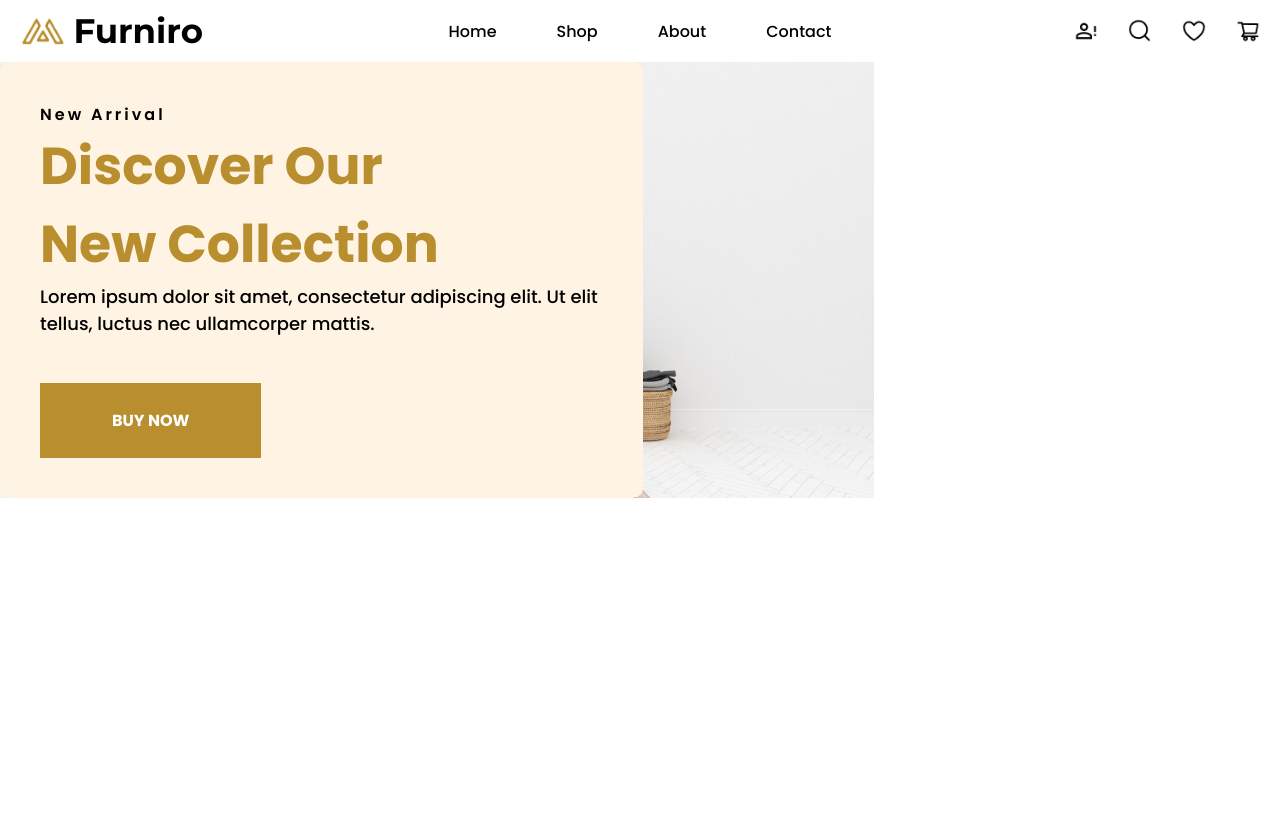
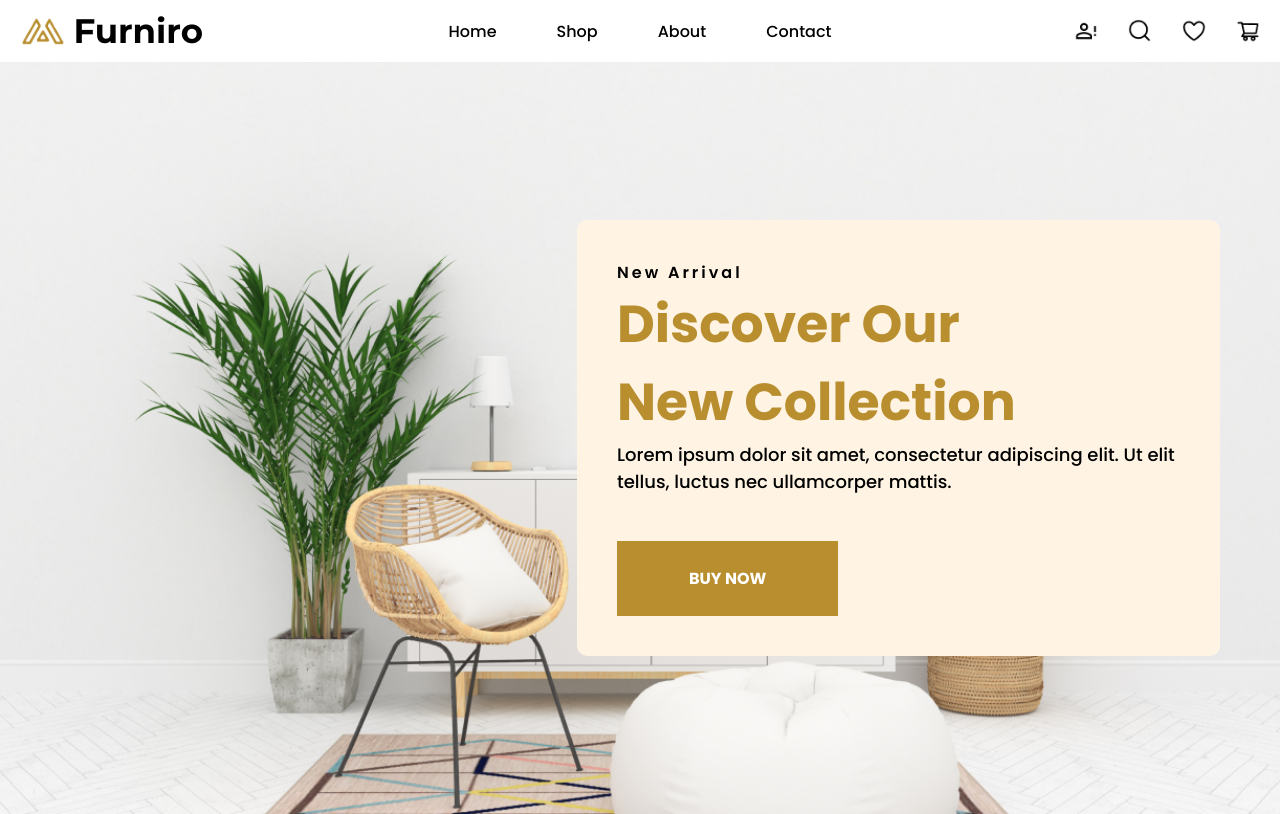
Before and after one commit to jatuponnop/furniro-frontend, a Next.js app: page / in a window 1280 px wide. Built offline with nearby package versions, Linux system fonts and the light colour scheme.

Commit message:
feat: banner

```diff
--- a/src/app/(home)/Cover/Cover.scss
+++ b/src/app/(home)/Cover/Cover.scss
@@ -1,14 +1,19 @@
 @import "../../variables.scss";
 
-.cover {
+.banner {
   background: url(/images/cover.png);
   background-repeat: no-repeat;
-  background-size: contain;
+  background-size: cover;
+  background-position: center;
+  padding-top: 158px;
+  padding-bottom: 158px;
   .card {
     width: 643px;
     height: auto;
     background-color: #fff3e3;
     border-radius: 10px;
+    margin-left: auto;
+    margin-right: 60px;
     .card-wrapper {
       padding: 40px;
       .topic {
--- a/src/app/(home)/Cover/Cover.tsx
+++ b/src/app/(home)/Cover/Cover.tsx
@@ -5,7 +5,7 @@ type Props = {};
 
 function Cover({}: Props) {
   return (
-    <div className="cover">
+    <div className="banner">
       <div className="card">
         <div className="card-wrapper">
           <div className="topic">New Arrival</div>
```
